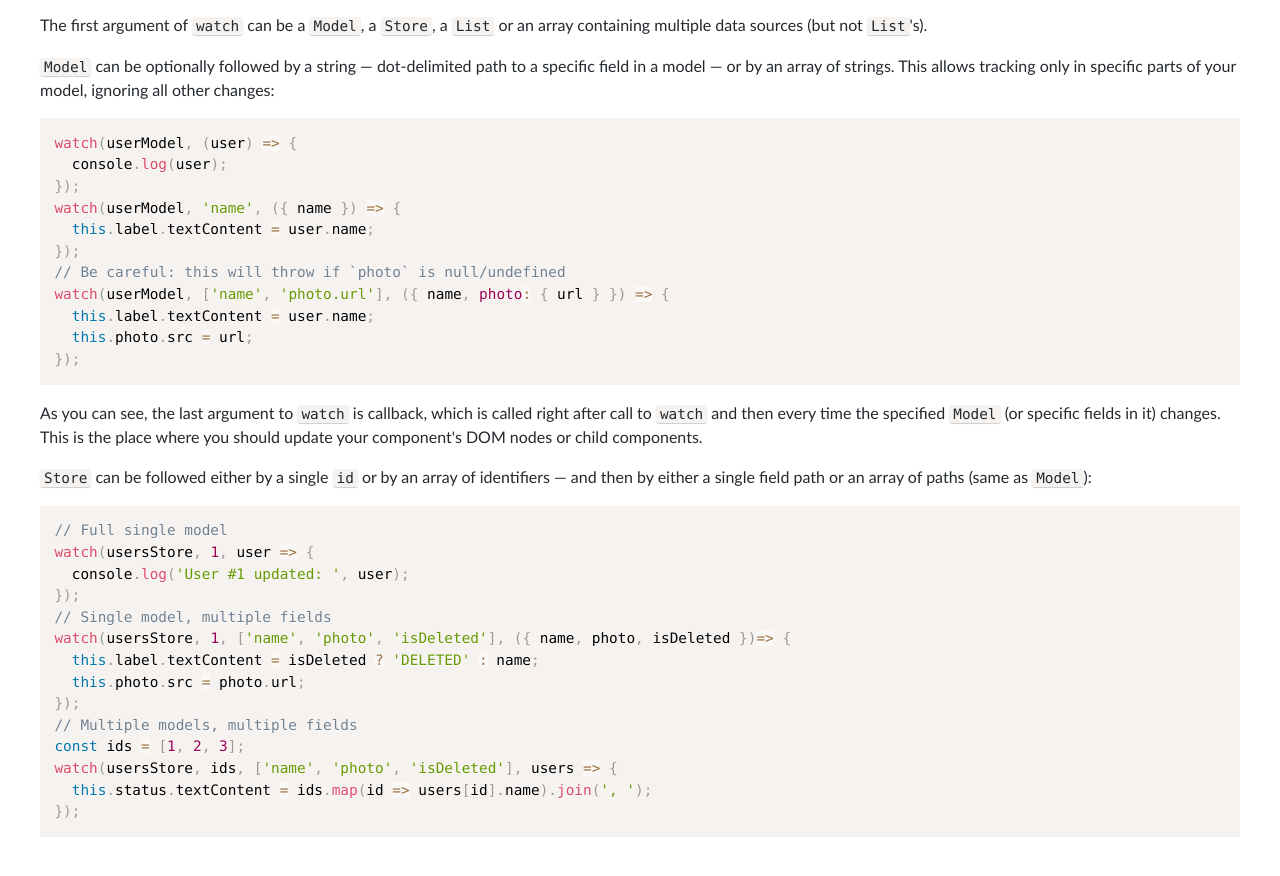
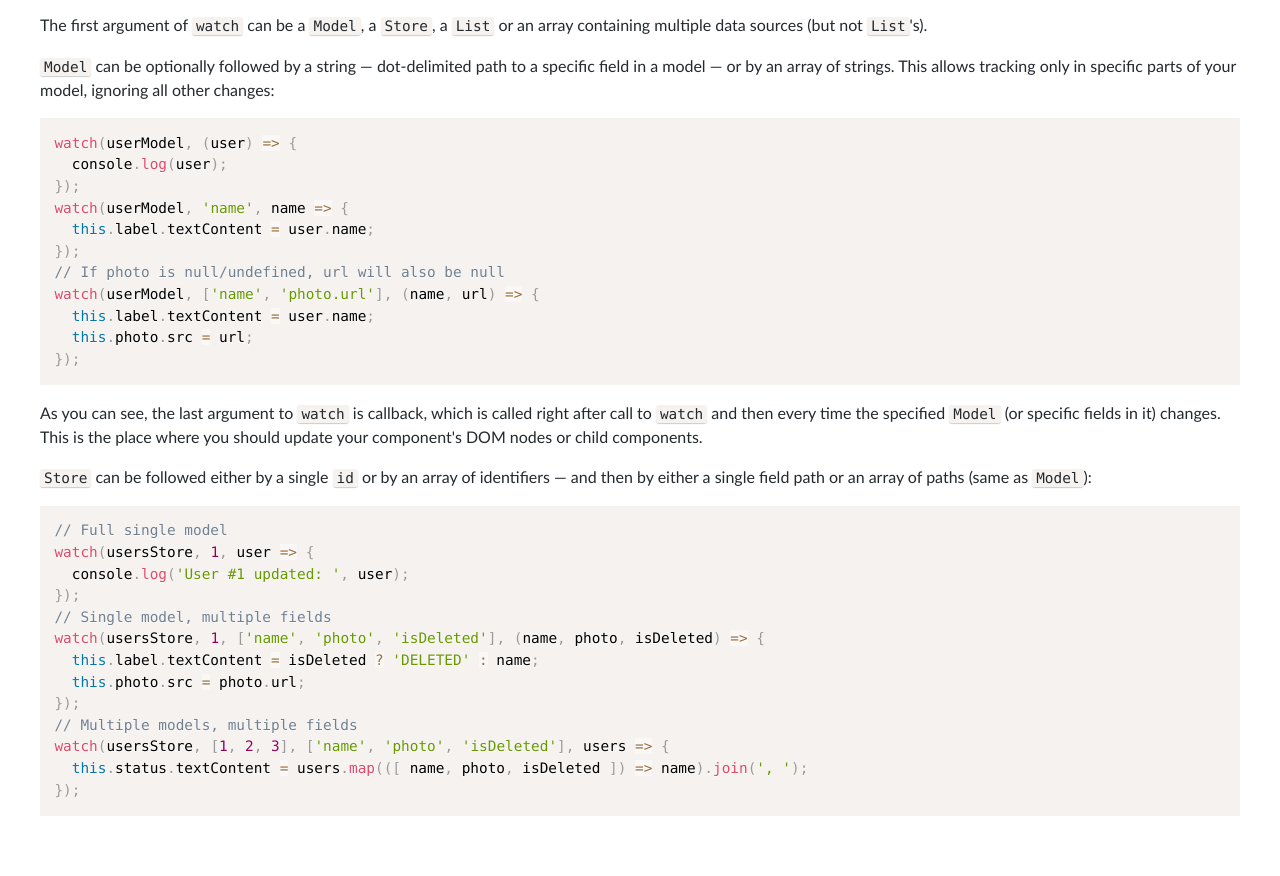
Before and after one commit to denull/swick, a website: page docs/components.html in a window 1280 px wide. Shown: the part 1322-2198 px from the top of the page. Drawn offline with nearby package versions, Linux system fonts and the light colour scheme.

Commit message:
changed watch API a bit

```diff
--- a/docs/components.html
+++ b/docs/components.html
@@ -46,11 +46,11 @@ const AButton = Swick.component('a-button', function(data, watch) {
   <pre><code class="language-js">watch(userModel, (user) => {
   console.log(user);
 });
-watch(userModel, 'name', ({ name }) => {
+watch(userModel, 'name', name => {
   this.label.textContent = user.name;
 });
-// Be careful: this will throw if `photo` is null/undefined
-watch(userModel, ['name', 'photo.url'], ({ name, photo: { url } }) => {
+// If photo is null/undefined, url will also be null
+watch(userModel, ['name', 'photo.url'], (name, url) => {
   this.label.textContent = user.name;
   this.photo.src = url;
 });</code></pre>
@@ -61,14 +61,13 @@ watch(usersStore, 1, user => {
   console.log('User #1 updated: ', user);
 });
 // Single model, multiple fields
-watch(usersStore, 1, ['name', 'photo', 'isDeleted'], ({ name, photo, isDeleted })=> {
+watch(usersStore, 1, ['name', 'photo', 'isDeleted'], (name, photo, isDeleted) => {
   this.label.textContent = isDeleted ? 'DELETED' : name;
   this.photo.src = photo.url;
 });
 // Multiple models, multiple fields
-const ids = [1, 2, 3];
-watch(usersStore, ids, ['name', 'photo', 'isDeleted'], users => {
-  this.status.textContent = ids.map(id => users[id].name).join(', ');
+watch(usersStore, [1, 2, 3], ['name', 'photo', 'isDeleted'], users => {
+  this.status.textContent = users.map(([ name, photo, isDeleted ]) => name).join(', ');
 });
 </code></pre>
 
```
